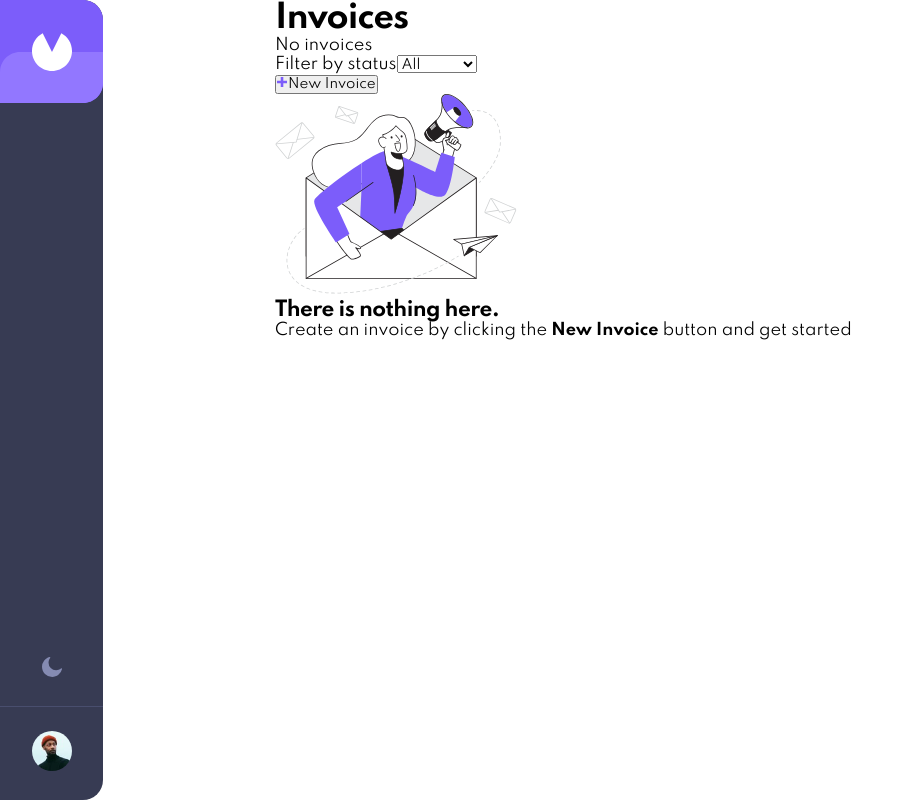
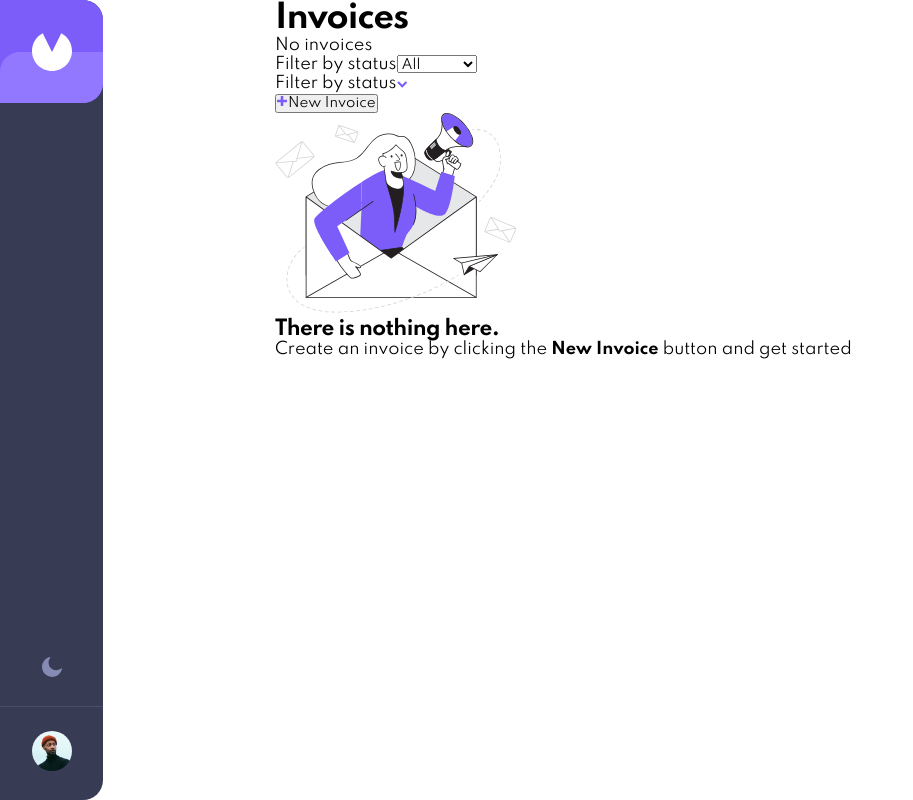
Before and after one commit to AgneBalc/react--invoice-app, a React (Create React App) app: page / in a window 1280 px wide. Shown: the whole page, without its empty margins (0-913 px from the left). Built offline with nearby package versions, Linux system fonts and the light colour scheme; no server answers.

Commit message:
FilterDropdown component created

```diff
--- a/src/components/pages/Invoices.tsx
+++ b/src/components/pages/Invoices.tsx
@@ -4,6 +4,7 @@ import { useAppSelector } from "../../app/redux-hooks";
 import { Link } from "react-router-dom";
 import { useState } from "react";
 import CreateInvoiceMessage from "../invoices/CreateInvoiceMessage";
+import FilterDropdown from "../ui/FilterDropdown";
 
 const InvoicesPage = () => {
   const [selectedFilter, setSelectedFilter] = useState<string>("all");
@@ -41,6 +42,7 @@ const InvoicesPage = () => {
             <option value="paid">Paid</option>
           </select>
         </div>
+        <FilterDropdown />
         <button>
           <Link to="new">
             <IconPlus />
--- /dev/null
+++ b/src/components/ui/FilterDropdown.tsx
@@ -0,0 +1,37 @@
+import { useState } from "react";
+import { ReactComponent as IconDown } from "../../assets/icon-arrow-down.svg";
+
+const FilterDropdown = () => {
+  const [showFilter, setShowFilter] = useState(false);
+
+  const handleFilterToggle = () => {
+    setShowFilter(!showFilter);
+  };
+
+  return (
+    <div>
+      <div onClick={handleFilterToggle}>
+        Filter by status
+        <IconDown />
+      </div>
+      {showFilter && (
+        <div>
+          <div>
+            <input type="checkbox" name="pending" id="pending" />
+            <label htmlFor="pending">Pending</label>
+          </div>
+          <div>
+            <input type="checkbox" name="draft" id="draft" />
+            <label htmlFor="draft">Draft</label>
+          </div>
+          <div>
+            <input type="checkbox" name="paid" id="paid" />
+            <label htmlFor="paid">Paid</label>
+          </div>
+        </div>
+      )}
+    </div>
+  );
+};
+
+export default FilterDropdown;
```
